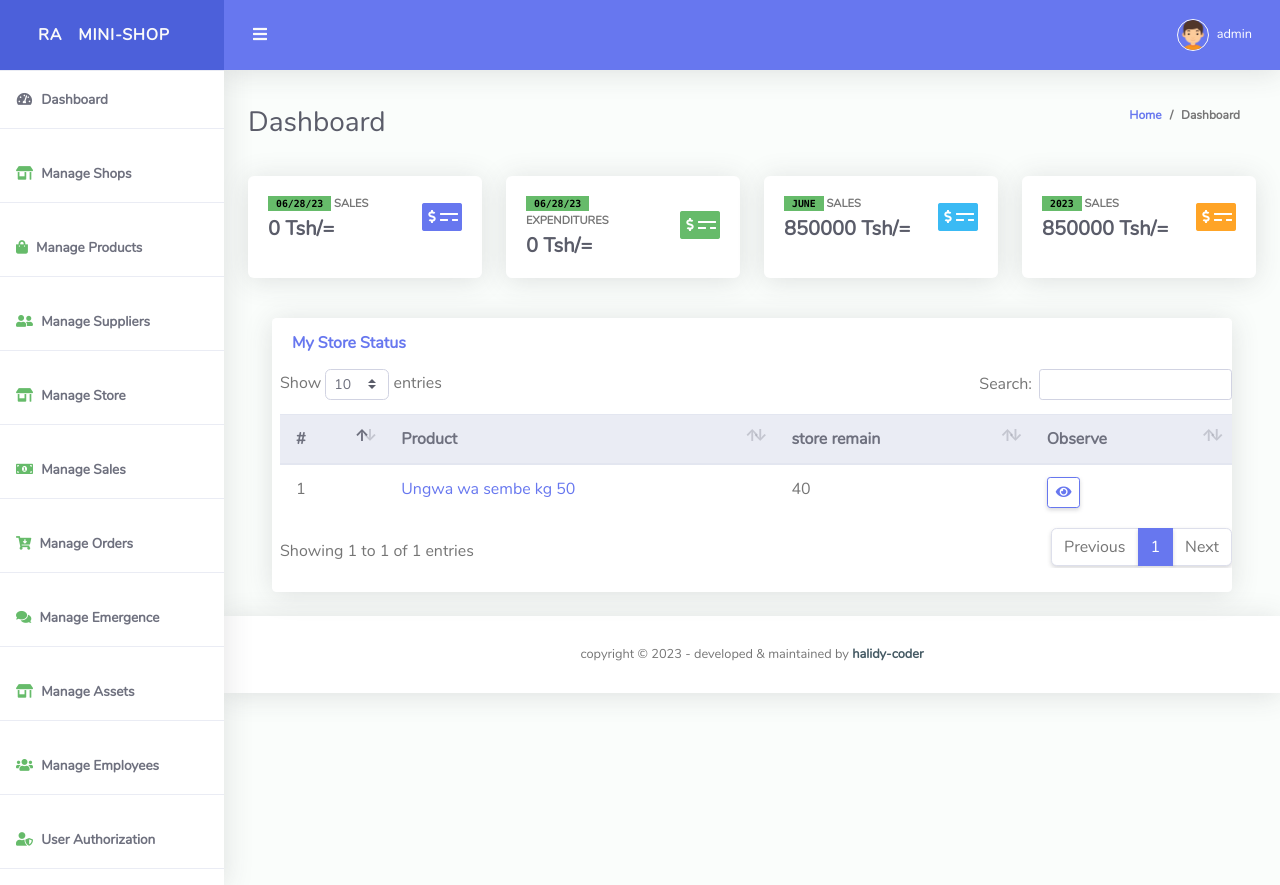
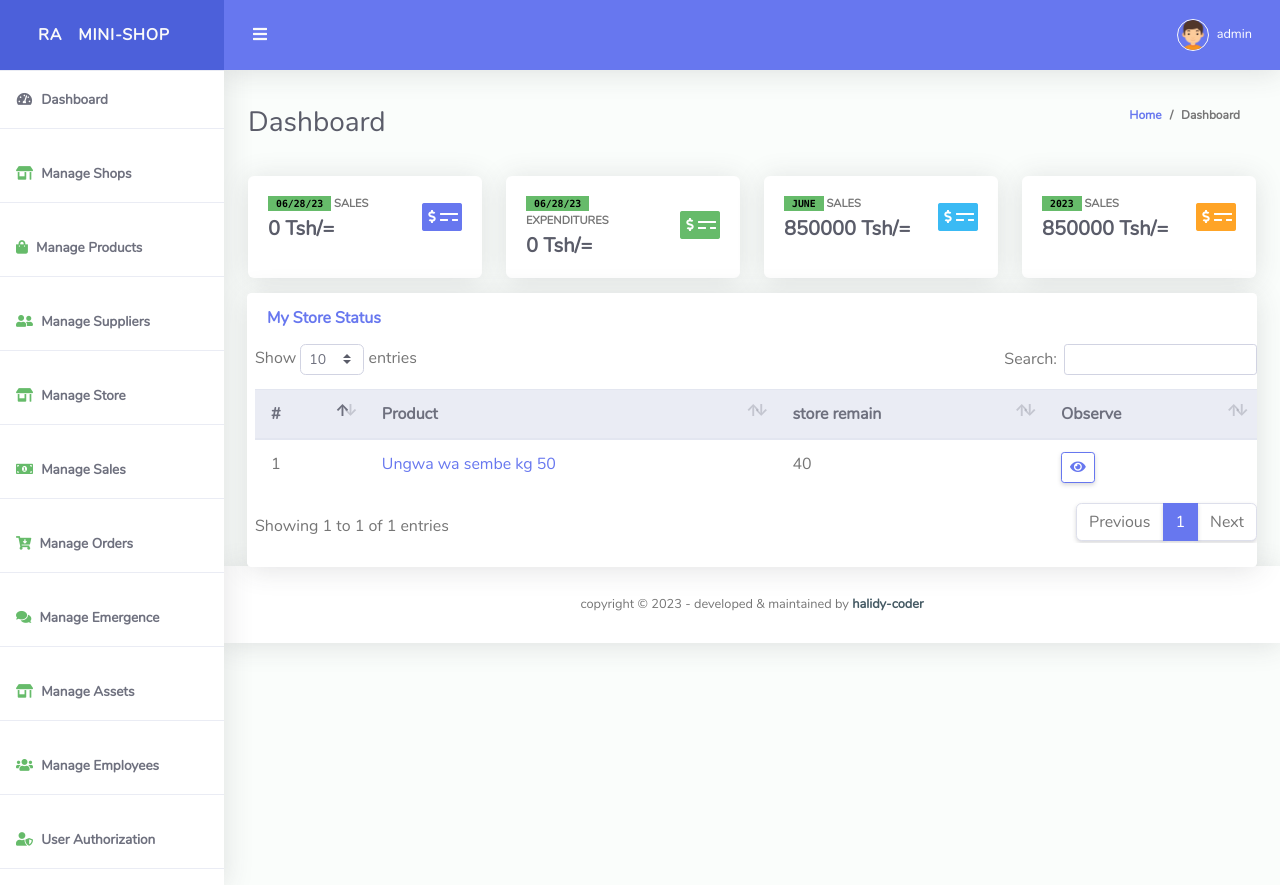
Before and after one commit to halidi-hamidu/DUKAWEBAPP, a Django app: page /homepage in a window 1280 px wide. Run offline with Django 4.2, Linux system fonts and the light colour scheme; a user stored in the database is signed in; data comes from the database, SQL or seed files in the repository; both versions use the stored data as it was after the commit; some libraries are stand-ins or nearby versions.

Commit message:
Product remain in a store changed

```diff
--- a/templates/store/productRemainInStore.html
+++ b/templates/store/productRemainInStore.html
@@ -1,10 +1,10 @@
-<div class="tabe_section" style="margin: 0px;padding:0px">
-  <div class="container m-0">
+<div class="tabe_section" style="margin: -25px;padding:0px">
+  <div class="container-fluid m-0">
     <div class="row">
       <div class="col-xl-12 col-lg-12 mb-4">
         <div class="card ">
           <div class="card-header py-3 d-flex flex-row align-items-center justify-content-between">
-            <h6 class="m-0 font-weight-bold text-primary">My Store Status</h6>
+            <h6 class="m-0 font-weight-bold text-primary">My Store Status </h6>
             <!-- <button type="button" class="btn  btn-outline-primary" data-toggle="modal" data-target="#orderModal"
             id="#orderModal"><i class="fas fa-plus p-1"></i>New Order</button>
             <button type="button" class="btn  btn-outline-primary" data-toggle="modal" data-target="#emergenceModal"
```
Also changed, not shown: duka/settings.py (+9 -4 lines), db.sqlite3.
